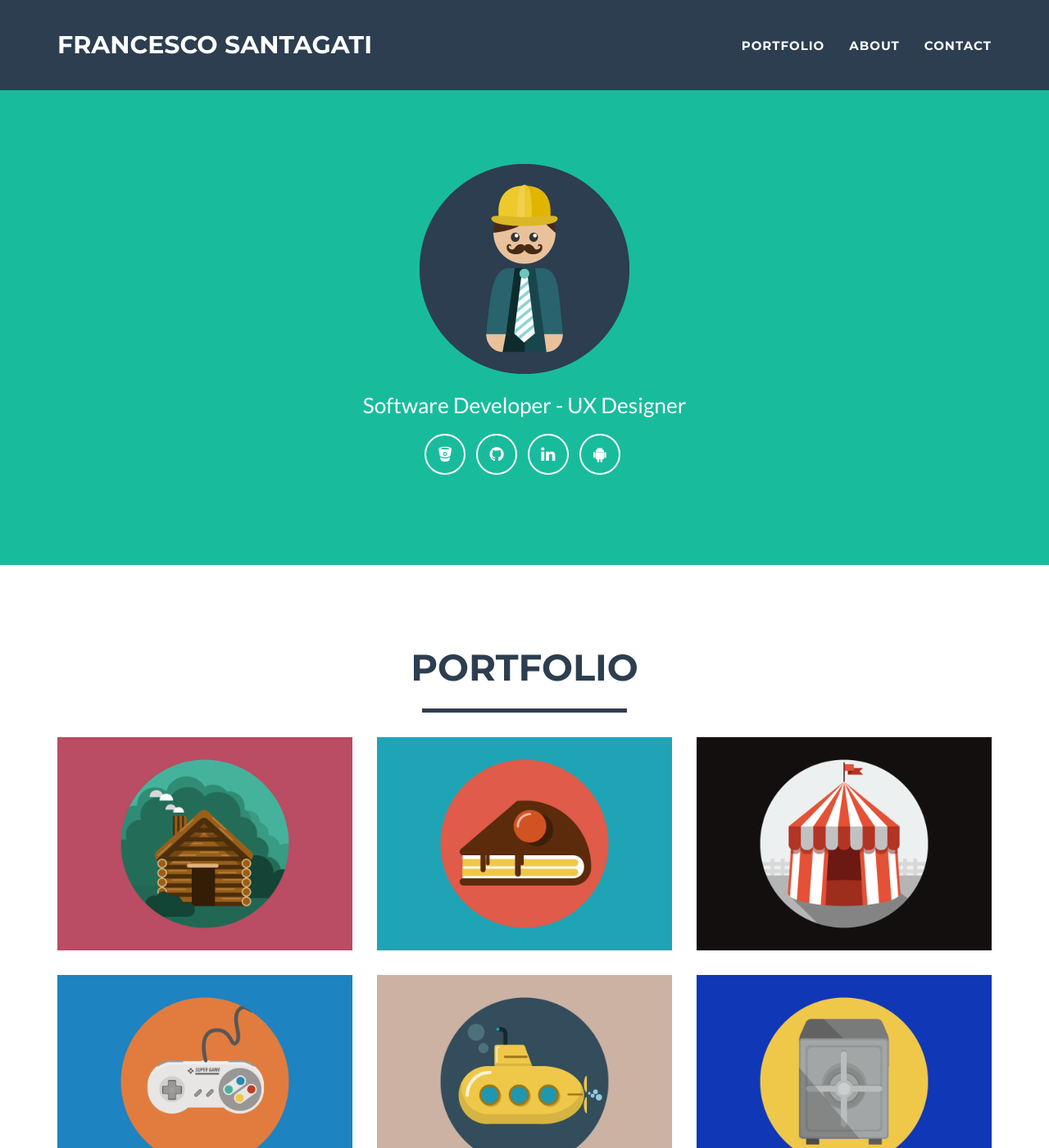
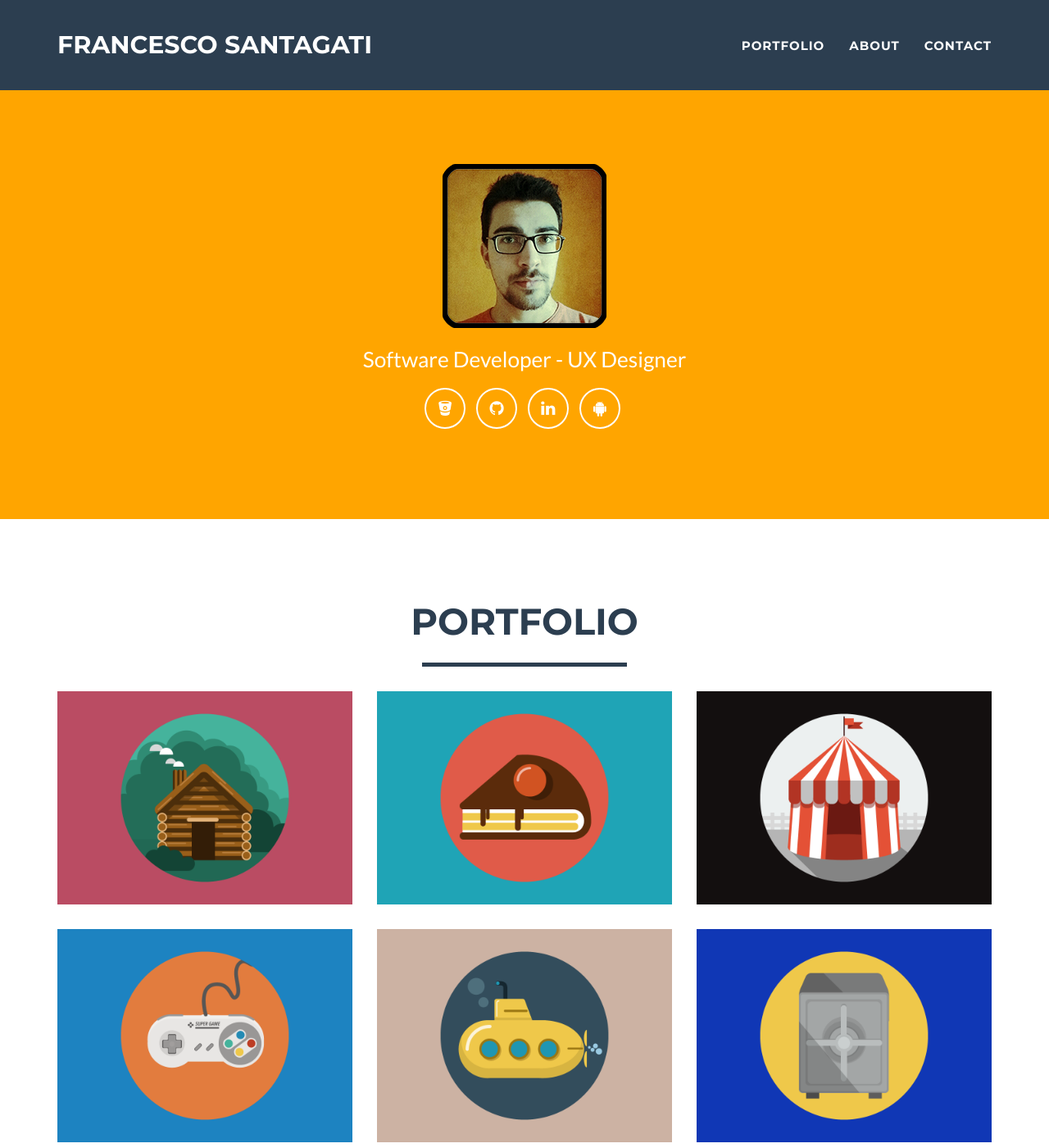
Before and after one commit to FrancescoSantagati/FrancescoSantagati.github.io, a Jekyll site: the page built from index.html, in a window 1280 px wide and 1400 px high. Shown: the whole window at 82% size. Built offline with Jekyll 4.4.1, drawn with Linux system fonts in a browser that asks for light colours.

Commit message:
profile pictures

```diff
--- a/_config.yml
+++ b/_config.yml
@@ -9,7 +9,7 @@
 
 # Color settings (hex-codes without the leading hash-tag)
 color:
-  primary: 18bc9c #80B3FF
+  primary: ffa500 #80B3FF
   secondary: 2c3e50 #FD6E8A
   secondary-dark: 233140 #A2122F
 
--- a/_includes/header.html
+++ b/_includes/header.html
@@ -3,7 +3,7 @@
     <div class="container">
         <div class="row">
             <div class="col-lg-12">
-                <img class="img-responsive" src="img/profile.png" alt="">
+                <img class="img-responsive" src="img/profile_border.png" alt="">
                 <div class="intro-text">
                     <!--<span class="name">{{ site.title }}</span>-->
                     <!--<hr class="star-light">-->
```
Also changed, not shown: img/profile.png (deleted), img/profile_big.png (added), img/profile_border.png (added), img/profile_round_200.png (added), img/profile_round_300.png (added), 1 other file.
